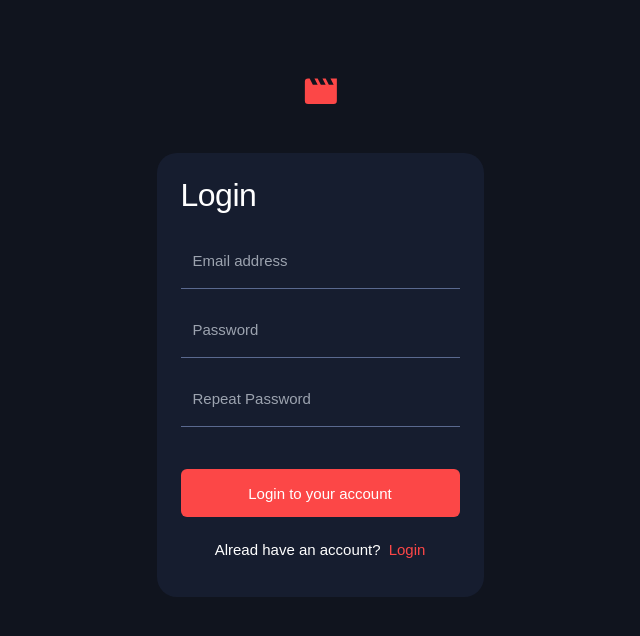
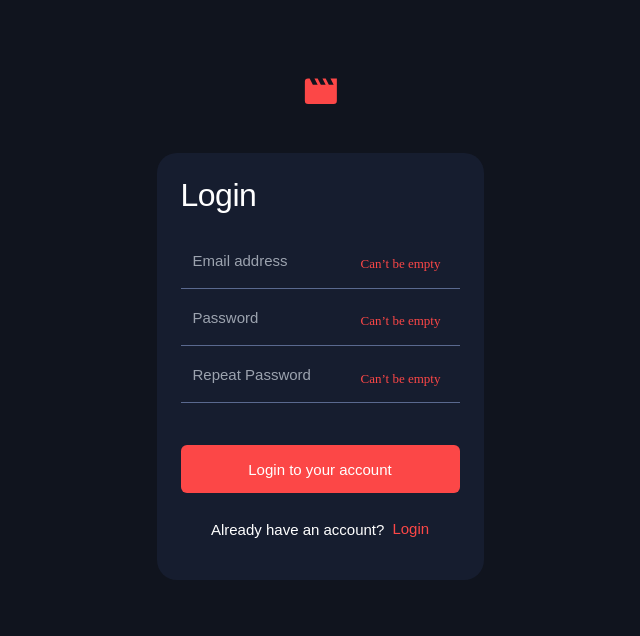
Before and after one commit to DachiNatenadze/EntertaimentWebApp, a React (Vite) app: page /Signup in a window 1280 px wide. Both pictures are taken after a click on the button "Login to your account". Shown: the top 636 px of the page, without its empty margins (320-960 px from the left). Built offline with nearby package versions, Linux system fonts and the light colour scheme.

Commit message:
Added form Validation

```diff
--- a/src/Layout.tsx
+++ b/src/Layout.tsx
@@ -1,14 +1,50 @@
 import { createContext } from "react";
+import { useState } from "react";
 import LoginPage from "./Pages/Login";
 import Signup from "./Pages/Sign Up";
 import { BrowserRouter, Route, Routes } from "react-router-dom";
 
-export const MyContext = createContext(undefined);
+export const MyContext = createContext<MyContextType>({
+  EmailAddress: "",
+  setEmailAddress: () => {},
+  Password: "",
+  setPassword: () => {},
+  ShowError: false,
+  setShowError: () => {},
+  RepeatPassword: "",
+  setRepeatPassword: () => {},
+});
+
+interface MyContextType {
+  EmailAddress: string;
+  Password: string;
+  ShowError: boolean;
+  RepeatPassword: string;
+  setShowError: React.Dispatch<React.SetStateAction<boolean>>;
+  setPassword: React.Dispatch<React.SetStateAction<string>>;
+  setEmailAddress: React.Dispatch<React.SetStateAction<string>>;
+  setRepeatPassword: React.Dispatch<React.SetStateAction<string>>;
+}
 
 export default function Layout() {
+  const [EmailAddress, setEmailAddress] = useState<string>("");
+  const [Password, setPassword] = useState<string>("");
+  const [ShowError, setShowError] = useState<boolean>(false);
+  const [RepeatPassword, setRepeatPassword] = useState("");
+
   return (
     <BrowserRouter>
-      <MyContext.Provider value={undefined}>
+      <MyContext.Provider
+        value={{
+          EmailAddress,
+          setEmailAddress,
+          Password,
+          setPassword,
+          ShowError,
+          setShowError,
+          RepeatPassword,
+          setRepeatPassword,
+        }}>
         <Routes>
           <Route path="/" element={<LoginPage />} />
           <Route path="/Signup" element={<Signup />} />
--- a/src/Pages/Login.tsx
+++ b/src/Pages/Login.tsx
@@ -1,3 +1,4 @@
+import { Link } from "react-router-dom";
 import MovieLogo from "../assets/logo.svg";
 
 export default function Login() {
@@ -36,9 +37,11 @@ export default function Login() {
                 <h2 className="text-[#FFF] text-center text-[15px] font-normal leading-[normal]">
                   Don’t have an account?{" "}
                 </h2>
-                <span className="text-[#FC4747] text-center text-[15px] font-normal leading-[normal]">
-                  Sign Up
-                </span>
+                <Link to={`/Signup`}>
+                  <span className="text-[#FC4747] text-center text-[15px] font-normal leading-[normal]">
+                    Sign Up
+                  </span>
+                </Link>
               </div>
             </div>
           </div>
--- a/src/Pages/Sign Up.tsx
+++ b/src/Pages/Sign Up.tsx
@@ -1,51 +1,104 @@
+import { Link } from "react-router-dom";
 import MovieLogo from "../assets/logo.svg";
+import { useContext } from "react";
+import { MyContext } from "../Layout";
 
 export default function Login() {
+  const {
+    EmailAddress,
+    setEmailAddress,
+    Password,
+    setPassword,
+    ShowError,
+    setShowError,
+    RepeatPassword,
+    setRepeatPassword,
+  } = useContext(MyContext);
+  const handleChange = (e: React.MouseEvent<HTMLButtonElement>) => {
+    e.preventDefault();
+    if (
+      EmailAddress.length == 0 ||
+      Password.length == 0 ||
+      RepeatPassword.length == 0
+    ) {
+      setShowError(true);
+    }
+  };
   return (
     <>
       <main className="w-full flex flex-col items-center justify-center">
         <section className="flex flex-col items-center justify-center">
-          <img className="mt-[78px] mb-[48px]" src={MovieLogo} alt="" />
-          <div className="Form flex justify-center items-center">
-            <div className="loginDiv px-6 py-6 w-[327px]  flex-shrink-0 rounded-[20px] bg-[#161D2F] flex flex-col">
+          <img
+            className="mt-[78px] mb-[48px]"
+            src={MovieLogo}
+            alt="Movie Logo"
+          />
+          <div className="Form flex justify-center items-center relative">
+            <div className="loginDiv px-6 py-6 w-[327px] flex-shrink-0 rounded-[20px] bg-[#161D2F] flex flex-col">
               <h2 className="text-[#FFF] text-[32px] not-italic font-normal leading-[normal] tracking-[-0.5px] mb-[20px]">
                 Login
               </h2>
-              <form className="flex flex-col gap-3">
+              <form className="flex flex-col relative">
                 <label htmlFor="Email">
                   <input
-                    className="w-[279px] h-[37px] border-b border-[#5A698F] bg-[#161D2F] text-placeholder relative top-[-2px] py-7 px-3 focus:outline-none focus:ring-2 focus:ring-blue-500"
+                    className="w-[279px] h-[37px] border-b border-[#5A698F] bg-[#161D2F] text-placeholder relative top-[-2px] py-7 px-3 focus:outline-none focus:ring-2 focus:ring-blue-500 text-[#FFF]"
                     type="text"
                     placeholder="Email address"
+                    onChange={(e) => setEmailAddress(e.target.value)}
                   />
+                  {ShowError && EmailAddress.length === 0 && (
+                    <h2 className="absolute bottom-[19px] left-[180px] text-[#FC4747] font-[Outfit] text-[13px] not-italic font-normal leading-[normal]">
+                      Can’t be empty
+                    </h2>
+                  )}
                 </label>
+              </form>
+              <form className="flex flex-col relative">
                 <label htmlFor="Password">
                   <input
-                    className="w-[279px] h-[37px] border-b border-[#5A698F] bg-[#161D2F] text-placeholder relative top-[-2px] py-7 px-3 focus:outline-none focus:ring-2 focus:ring-blue-500"
-                    type="text"
+                    className="relative w-[279px] h-[37px] border-b border-[#5A698F] bg-[#161D2F] text-placeholder top-[-2px] py-7 px-3 focus:outline-none focus:ring-2 focus:ring-blue-500 text-[#FFF]"
+                    type="password"
                     placeholder="Password"
+                    onChange={(e) => setPassword(e.target.value)}
                   />
+                  {ShowError && Password.length === 0 && (
+                    <h2 className="absolute bottom-[19px] left-[180px] text-[#FC4747] font-[Outfit] text-[13px] not-italic font-normal leading-[normal]">
+                      Can’t be empty
+                    </h2>
+                  )}
                 </label>
+              </form>
+              <form className="flex flex-col relative">
                 <label htmlFor="Repeat Password">
                   <input
-                    className="mb-[40px] w-[279px] h-[37px] border-b border-[#5A698F] bg-[#161D2F] text-placeholder relative top-[-2px] py-7 px-3 focus:outline-none focus:ring-2 focus:ring-blue-500"
-                    type="text"
+                    className="mb-[40px] w-[279px] h-[37px] border-b border-[#5A698F] bg-[#161D2F] text-placeholder relative top-[-2px] py-7 px-3 focus:outline-none focus:ring-2 focus:ring-blue-500 text-[#FFF]"
+                    type="password"
                     placeholder="Repeat Password"
+                    onChange={(e) => setRepeatPassword(e.target.value)}
                   />
+                  {ShowError && RepeatPassword.length === 0 && (
+                    <h2 className="absolute bottom-[58px] left-[180px] text-[#FC4747] font-[Outfit] text-[13px] not-italic font-normal leading-[normal]">
+                      Can’t be empty
+                    </h2>
+                  )}
                 </label>
               </form>
-              <button className="w-[279px] h-[48px] flex-shrink-0 rounded-[6px] bg-[#FC4747] mb-[24px]">
+              <button
+                className="w-[279px] h-[48px] flex-shrink-0 rounded-[6px] bg-[#FC4747] mb-[24px]"
+                onClick={handleChange}>
                 <h2 className="text-[#FFF] text-center text-[15px] font-normal leading-[normal]">
                   Login to your account
                 </h2>
               </button>
               <div className="flex flex-row justify-center items-center gap-2 mb-[15px]">
                 <h2 className="text-[#FFF] text-center text-[15px] font-normal leading-[normal]">
-                  Alread have an account?
+                  Already have an account?
                 </h2>
-                <span className="text-[#FC4747] text-center text-[15px] font-normal leading-[normal]">
-                  Login
-                </span>
+                <Link to="/">
+                  <span className="text-[#FC4747] text-center text-[15px] font-normal leading-[normal]">
+                    Login
+                  </span>
+                </Link>
               </div>
             </div>
           </div>
```
